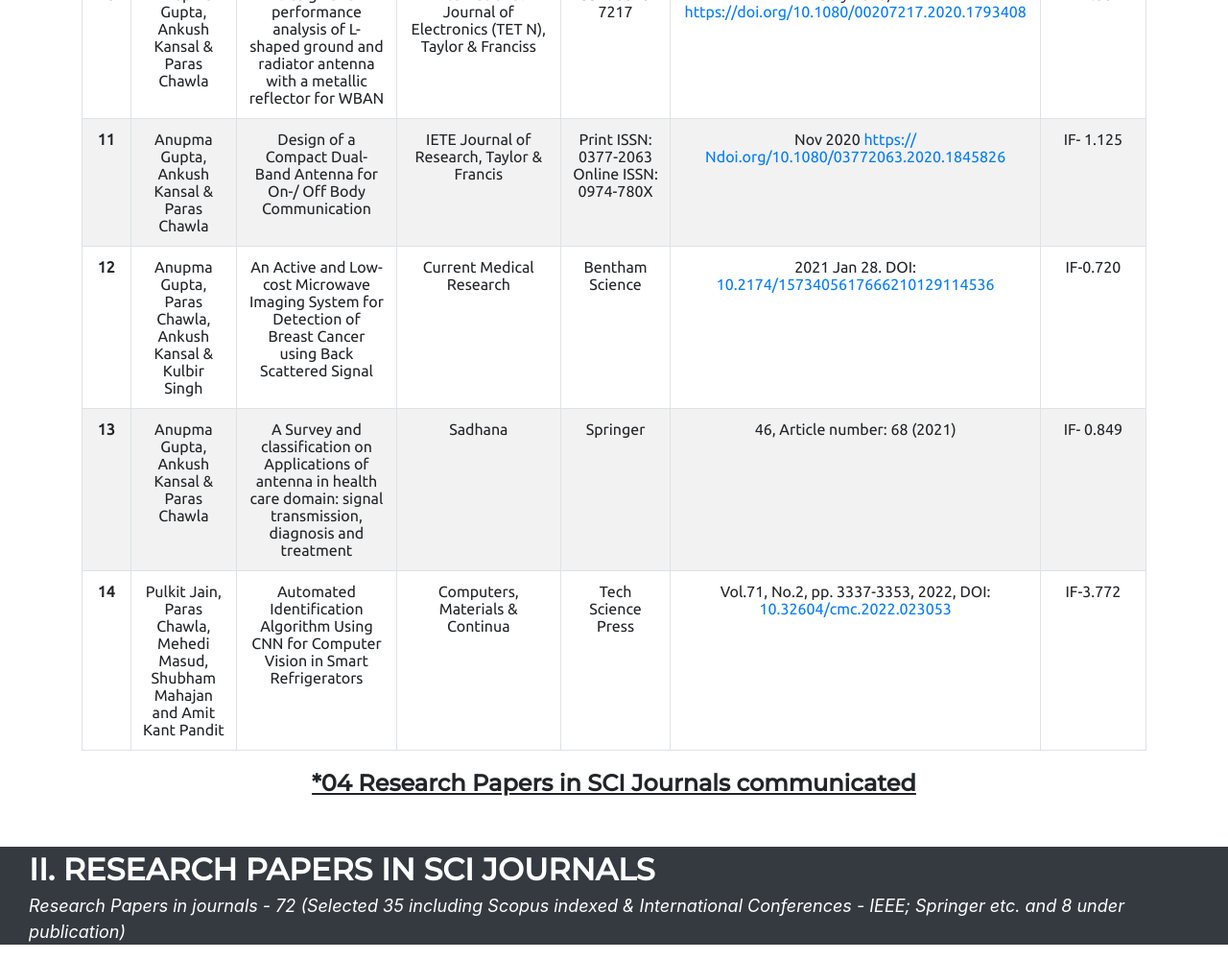
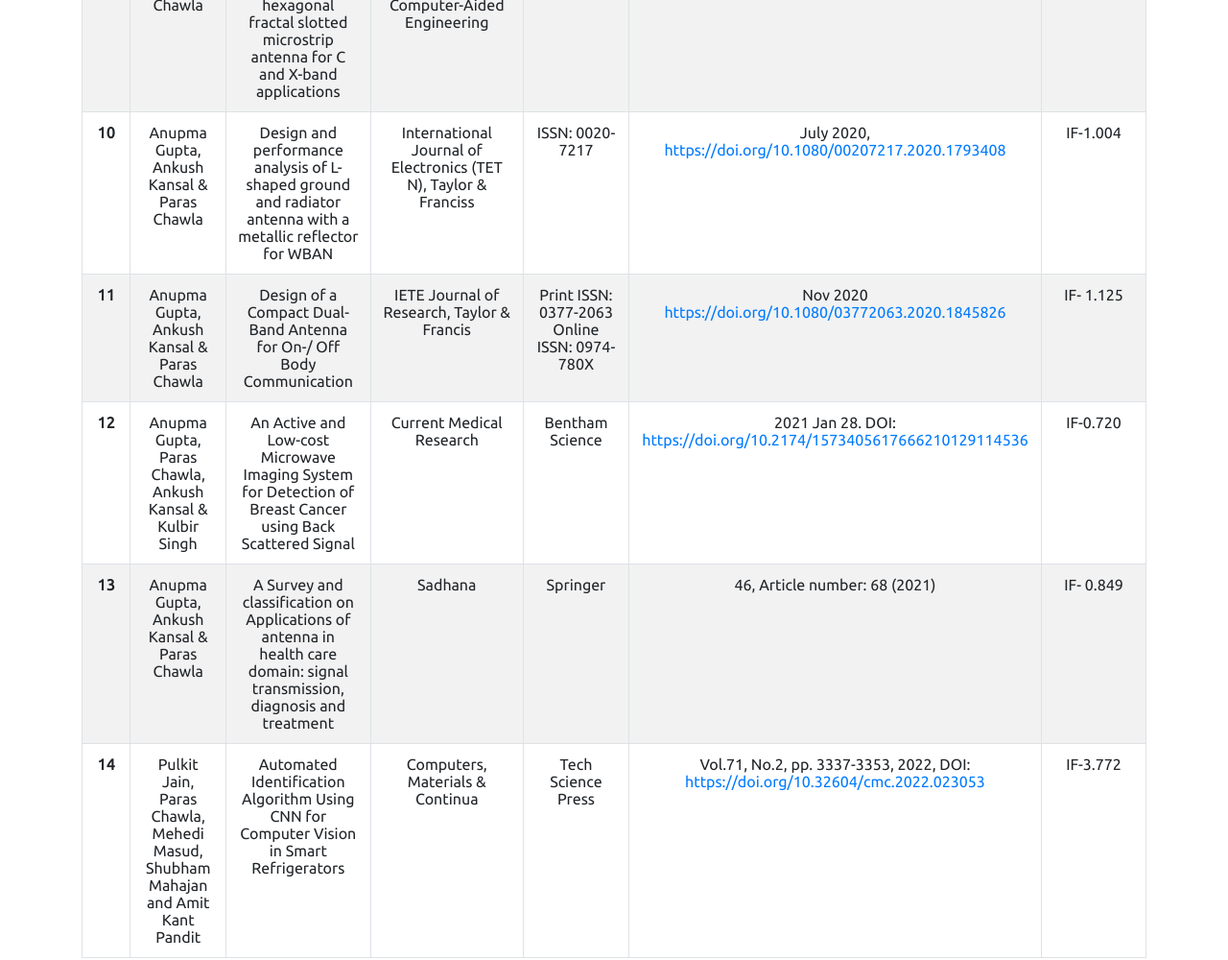
Before and after one commit to ayushsinha-13/paras-chawla.github-io, a plain HTML site: page research.html in a window 1280 px wide. Shown: the part 5112-6112 px from the top of the page at 96% size. Drawn offline with nearby package versions, Linux system fonts and the light colour scheme.

Commit message:
Fixed links

```diff
--- a/research.html
+++ b/research.html
@@ -555,7 +555,7 @@
                     <td>International Journal of RF and Microwave Computer-Aided Engineering</td>
                     <td>Online ISSN:1099-047X</td>
                     <td>May 2020,
-                        DOI: <a href="10.1002/mmce.22277">10.1002/mmce.22277</a></td>
+                        DOI: <a href="https://doi.org/10.1002/mmce.22277">10.1002/mmce.22277</a></td>
                     <td>IF-1.432</td>
 
                 </tr>
@@ -578,7 +578,7 @@
                     <td>Design of a Compact Dual-Band Antenna for On-/ Off Body Communication</td>
                     <td>IETE Journal of Research, Taylor & Francis</td>
                     <td>Print ISSN: 0377-2063 Online ISSN: 0974-780X</td>
-                    <td>Nov 2020 <a href="https:// Ndoi.org/10.1080/03772063.2020.1845826">https:// Ndoi.org/10.1080/03772063.2020.1845826</a></td>
+                    <td>Nov 2020 <a href="https://doi.org/10.1080/03772063.2020.1845826">https://doi.org/10.1080/03772063.2020.1845826</a></td>
                     <td>IF- 1.125</td>
                 </tr>
                 <tr>
@@ -587,7 +587,7 @@
                     <td>An Active and Low-cost Microwave Imaging System for Detection of Breast Cancer using Back Scattered Signal</td>
                     <td>Current Medical Research</td>
                     <td>Bentham Science</td>
-                    <td>2021 Jan 28. DOI: <a href="10.2174/1573405617666210129114536">10.2174/1573405617666210129114536</a></td>
+                    <td>2021 Jan 28. DOI: <a href="https://doi.org/10.2174/1573405617666210129114536">https://doi.org/10.2174/1573405617666210129114536</a></td>
                     <td>IF-0.720</td>
                 </tr>
                 <tr>
@@ -605,7 +605,7 @@
                     <td>Automated Identification Algorithm Using CNN for Computer Vision in Smart Refrigerators</td>
                     <td>Computers, Materials & Continua</td>
                     <td>Tech Science Press</td>
-                    <td>Vol.71, No.2, pp. 3337-3353, 2022, DOI: <a href="10.32604/cmc.2022.023053">10.32604/cmc.2022.023053</a></td>
+                    <td>Vol.71, No.2, pp. 3337-3353, 2022, DOI: <a href="https://doi.org/10.32604/cmc.2022.023053">https://doi.org/10.32604/cmc.2022.023053</a></td>
                     <td>IF-3.772</td>
                 </tr>
             </tbody>
```
